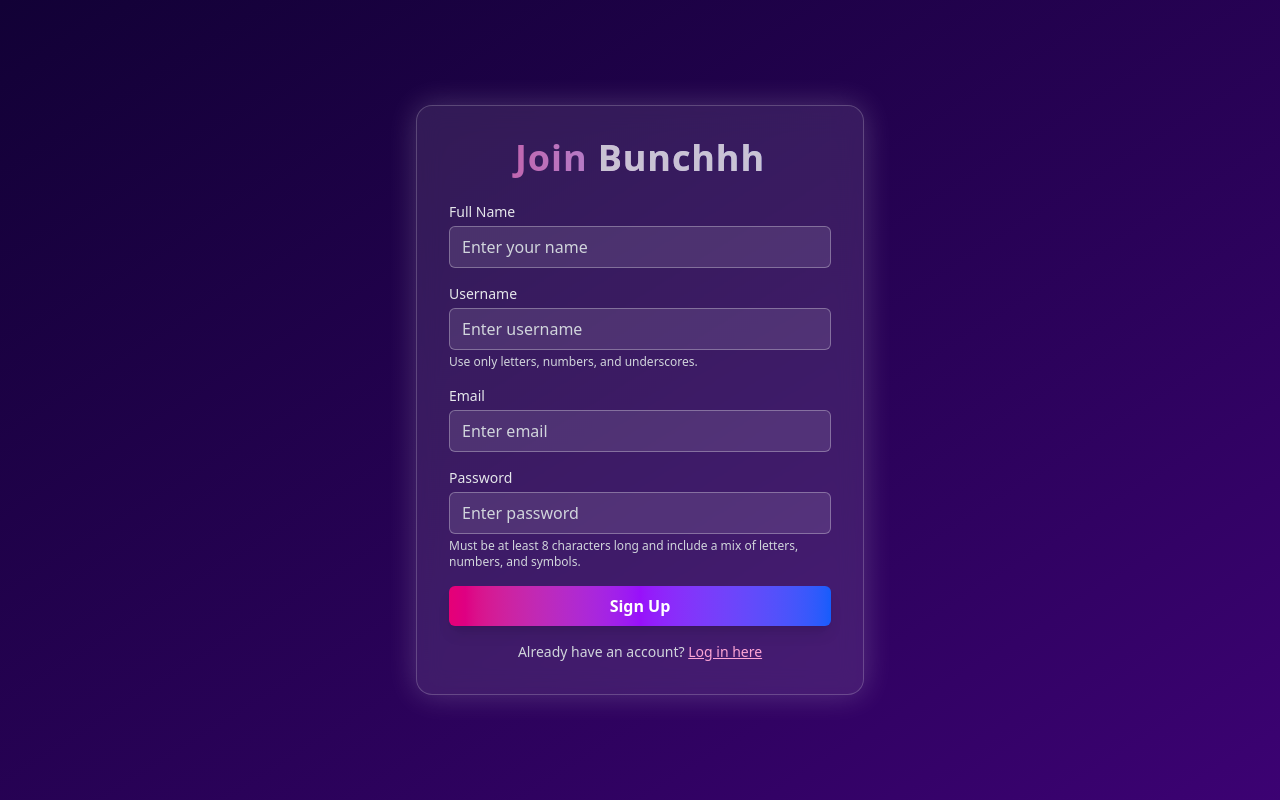
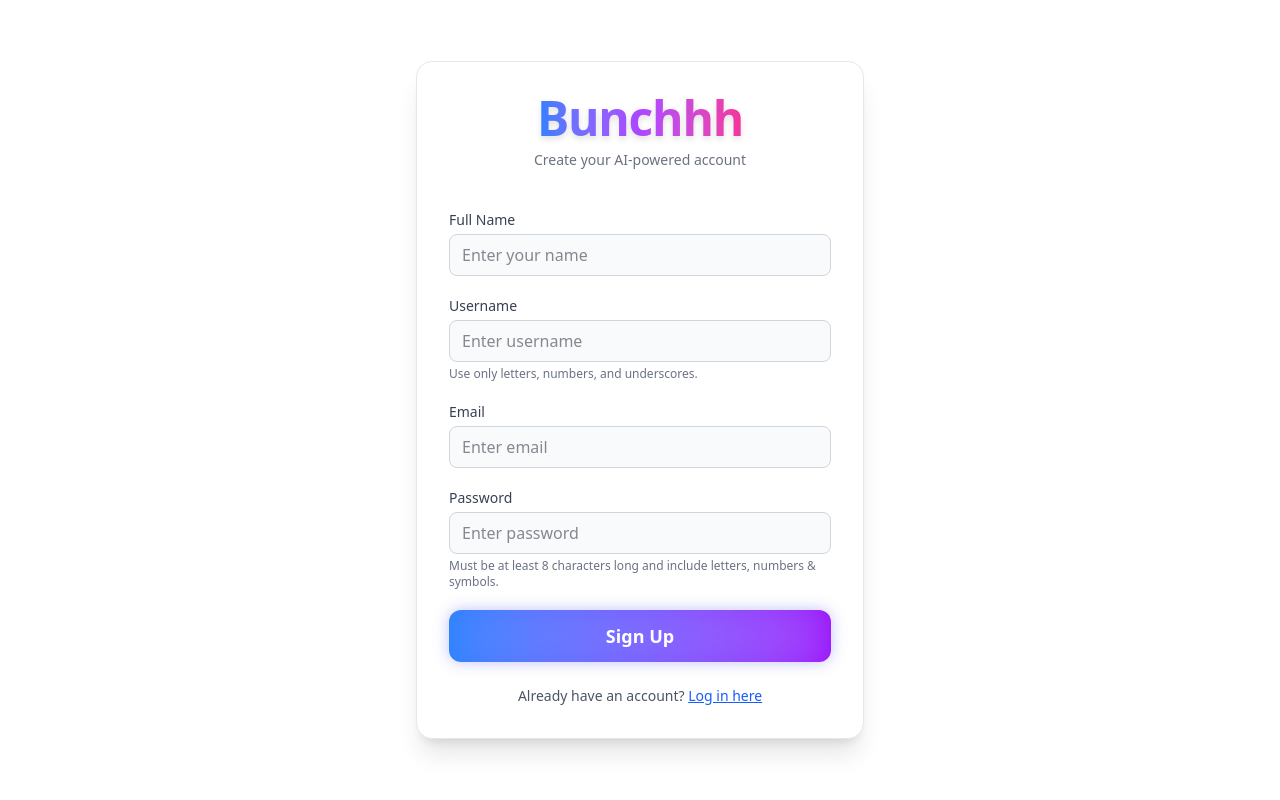
Before and after one commit to Anirbankundu-tech/bunchh_login_page, a React (Vite) app in the folder my-login-app/: page /signup in a window 1280 px wide. Built offline with nearby package versions, Linux system fonts and the light colour scheme.

Commit message:
Update SignupPage.jsx

```diff
--- a/my-login-app/src/components/SignupPage.jsx
+++ b/my-login-app/src/components/SignupPage.jsx
@@ -42,16 +42,24 @@
   };
 
   return (
-    <div className="min-h-screen flex items-center justify-center bg-gradient-to-br from-[#120136] via-[#6b00b6] to-[#ff00ff] animate-gradient bg-[length:400%_400%]">
-      <div className="w-full max-w-md bg-white/10 backdrop-blur-md border border-white/20 rounded-2xl shadow-[0_0_30px_rgba(255,255,255,0.2)] p-8 text-white transform transition duration-500 hover:scale-[1.02] hover:shadow-[0_0_40px_rgba(255,255,255,0.3)]">
-        <h2 className="text-4xl font-extrabold text-center mb-6 tracking-wide text-transparent bg-clip-text bg-gradient-to-r from-pink-400 via-purple-300 to-blue-400 animate-pulse">
-          Join <span className="text-white">Bunchhh</span>
-        </h2>
+    <div className="min-h-screen flex items-center justify-center bg-white font-sans px-4">
+      {/* ===== Signup Card ===== */}
+      <div className="w-full max-w-md bg-white border border-gray-200 rounded-2xl shadow-xl p-8 transition-all duration-300 hover:shadow-2xl">
 
-        <form onSubmit={handleSubmit} className="space-y-4">
-          {/* Name */}
+        {/* ===== Header Branding ===== */}
+        <div className="text-center mb-10">
+          <h1 className="text-5xl font-extrabold tracking-tight">
+            <span className="bg-gradient-to-r from-blue-500 via-purple-500 to-pink-500 bg-clip-text text-transparent drop-shadow-md">
+              Bunchhh
+            </span>
+          </h1>
+          <p className="text-gray-500 text-sm mt-2">Create your AI-powered account</p>
+        </div>
+
+        <form onSubmit={handleSubmit} className="space-y-5">
+          {/* Full Name */}
           <div>
-            <label className="block text-sm font-medium mb-1 text-gray-200">
+            <label className="block text-sm font-medium mb-1 text-gray-700">
               Full Name
             </label>
             <input
@@ -61,13 +69,13 @@
               onChange={handleChange}
               required
               placeholder="Enter your name"
-              className="w-full bg-white/10 border border-white/30 text-white rounded-md px-3 py-2 focus:ring-2 focus:ring-pink-400 focus:border-pink-400 outline-none placeholder-gray-300 transition-all duration-300"
+              className="w-full bg-gray-50 border border-gray-300 rounded-lg px-3 py-2 text-gray-900 focus:ring-2 focus:ring-blue-400 focus:border-blue-400 outline-none transition-all duration-200"
             />
           </div>
 
           {/* Username */}
           <div>
-            <label className="block text-sm font-medium mb-1 text-gray-200">
+            <label className="block text-sm font-medium mb-1 text-gray-700">
               Username
             </label>
             <input
@@ -77,16 +85,16 @@
               onChange={handleChange}
               required
               placeholder="Enter username"
-              className="w-full bg-white/10 border border-white/30 text-white rounded-md px-3 py-2 focus:ring-2 focus:ring-purple-400 focus:border-purple-400 outline-none placeholder-gray-300 transition-all duration-300"
+              className="w-full bg-gray-50 border border-gray-300 rounded-lg px-3 py-2 text-gray-900 focus:ring-2 focus:ring-purple-400 focus:border-purple-400 outline-none transition-all duration-200"
             />
-            <p className="text-xs text-gray-300 mt-1">
+            <p className="text-xs text-gray-500 mt-1">
               Use only letters, numbers, and underscores.
             </p>
           </div>
 
           {/* Email */}
           <div>
-            <label className="block text-sm font-medium mb-1 text-gray-200">
+            <label className="block text-sm font-medium mb-1 text-gray-700">
               Email
             </label>
             <input
@@ -96,13 +104,13 @@
               onChange={handleChange}
               required
               placeholder="Enter email"
-              className="w-full bg-white/10 border border-white/30 text-white rounded-md px-3 py-2 focus:ring-2 focus:ring-blue-400 focus:border-blue-400 outline-none placeholder-gray-300 transition-all duration-300"
+              className="w-full bg-gray-50 border border-gray-300 rounded-lg px-3 py-2 text-gray-900 focus:ring-2 focus:ring-blue-400 focus:border-blue-400 outline-none transition-all duration-200"
             />
           </div>
 
           {/* Password */}
           <div>
-            <label className="block text-sm font-medium mb-1 text-gray-200">
+            <label className="block text-sm font-medium mb-1 text-gray-700">
               Password
             </label>
             <input
@@ -112,11 +120,10 @@
               onChange={handleChange}
               required
               placeholder="Enter password"
-              className="w-full bg-white/10 border border-white/30 text-white rounded-md px-3 py-2 focus:ring-2 focus:ring-pink-400 focus:border-pink-400 outline-none placeholder-gray-300 transition-all duration-300"
+              className="w-full bg-gray-50 border border-gray-300 rounded-lg px-3 py-2 text-gray-900 focus:ring-2 focus:ring-purple-400 focus:border-purple-400 outline-none transition-all duration-200"
             />
-            <p className="text-xs text-gray-300 mt-1">
-              Must be at least 8 characters long and include a mix of letters,
-              numbers, and symbols.
+            <p className="text-xs text-gray-500 mt-1">
+              Must be at least 8 characters long and include letters, numbers & symbols.
             </p>
           </div>
 
@@ -124,29 +131,35 @@
           {message && (
             <p
               className={`text-sm text-center mt-2 ${
-                message.startsWith("✅") ? "text-green-300" : "text-red-400"
+                message.startsWith("✅") ? "text-green-600" : "text-red-600"
               }`}
             >
               {message}
             </p>
           )}
 
-          {/* Submit Button */}
+          {/* ===== Glowing Sign Up Button ===== */}
+          <div className="relative">
             <button
               type="submit"
               disabled={loading}
-            className="w-full bg-gradient-to-r from-pink-600 via-purple-600 to-blue-600 hover:from-pink-500 hover:via-purple-500 hover:to-blue-500 text-white py-2 rounded-md font-semibold transition-all duration-300 shadow-lg hover:shadow-[0_0_20px_rgba(255,255,255,0.5)] disabled:opacity-50"
+              className="w-full relative bg-gradient-to-r from-blue-500 to-purple-600 text-white py-3 rounded-xl font-semibold text-lg transition-all duration-300 transform hover:scale-105
+              shadow-[0_0_15px_rgba(99,102,241,0.4)] hover:shadow-[0_0_25px_rgba(99,102,241,0.6)] disabled:opacity-50 disabled:cursor-not-allowed overflow-hidden"
             >
+              <span className="relative z-10">
                 {loading ? "Creating Account..." : "Sign Up"}
+              </span>
+              <span className="absolute inset-0 rounded-xl bg-gradient-to-r from-blue-400 to-purple-400 opacity-40 blur-xl"></span>
             </button>
+          </div>
         </form>
 
         {/* Login Redirect */}
-        <p className="text-center text-sm text-gray-300 mt-4">
+        <p className="text-center text-sm text-gray-600 mt-6">
           Already have an account?{" "}
           <Link
             to="/login"
-            className="text-pink-300 hover:text-white underline transition-colors duration-200"
+            className="text-blue-600 hover:text-purple-600 underline transition-colors duration-200"
           >
             Log in here
           </Link>
```
Lines whose indentation alone changed are shown as unchanged.
